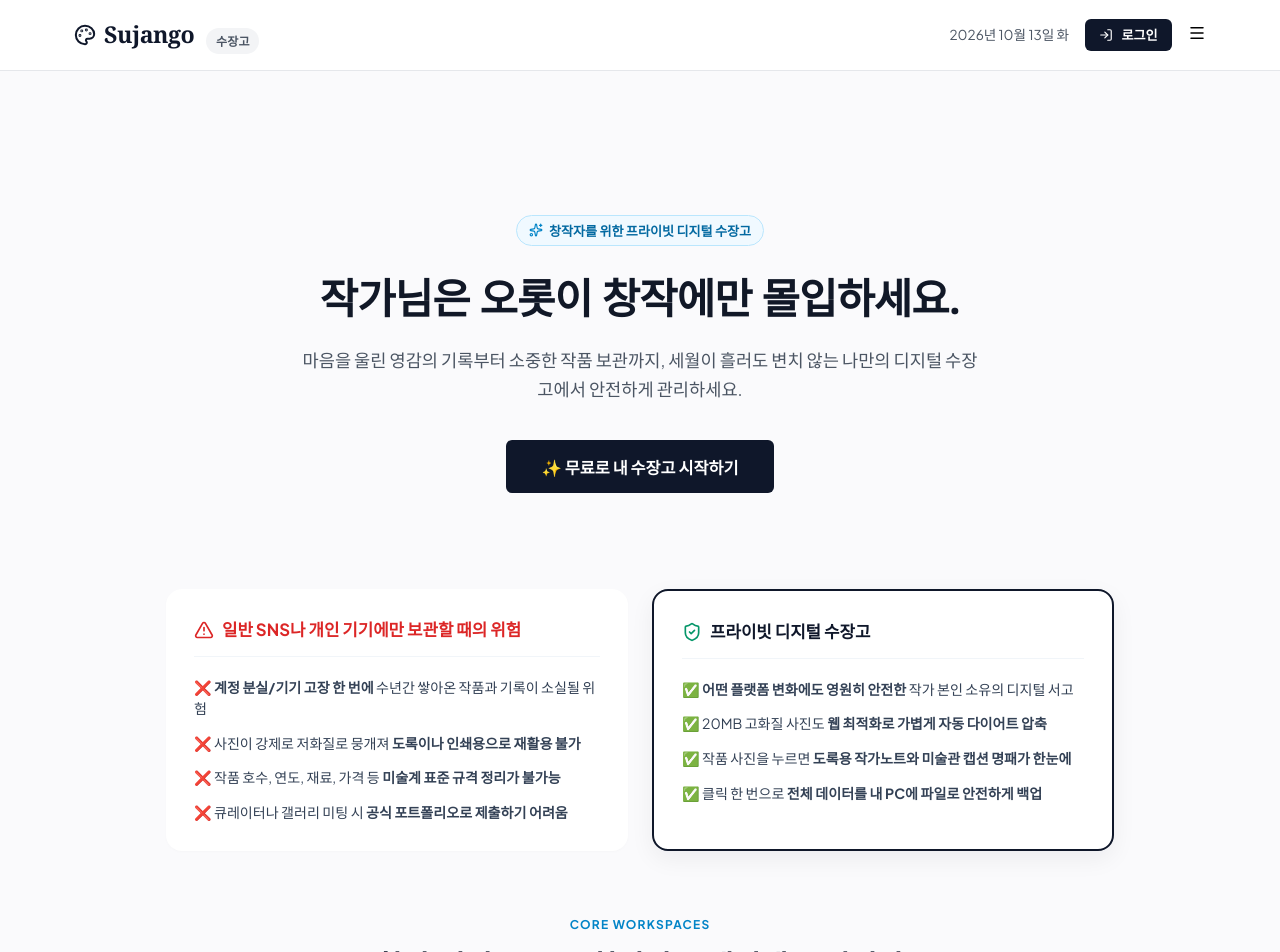
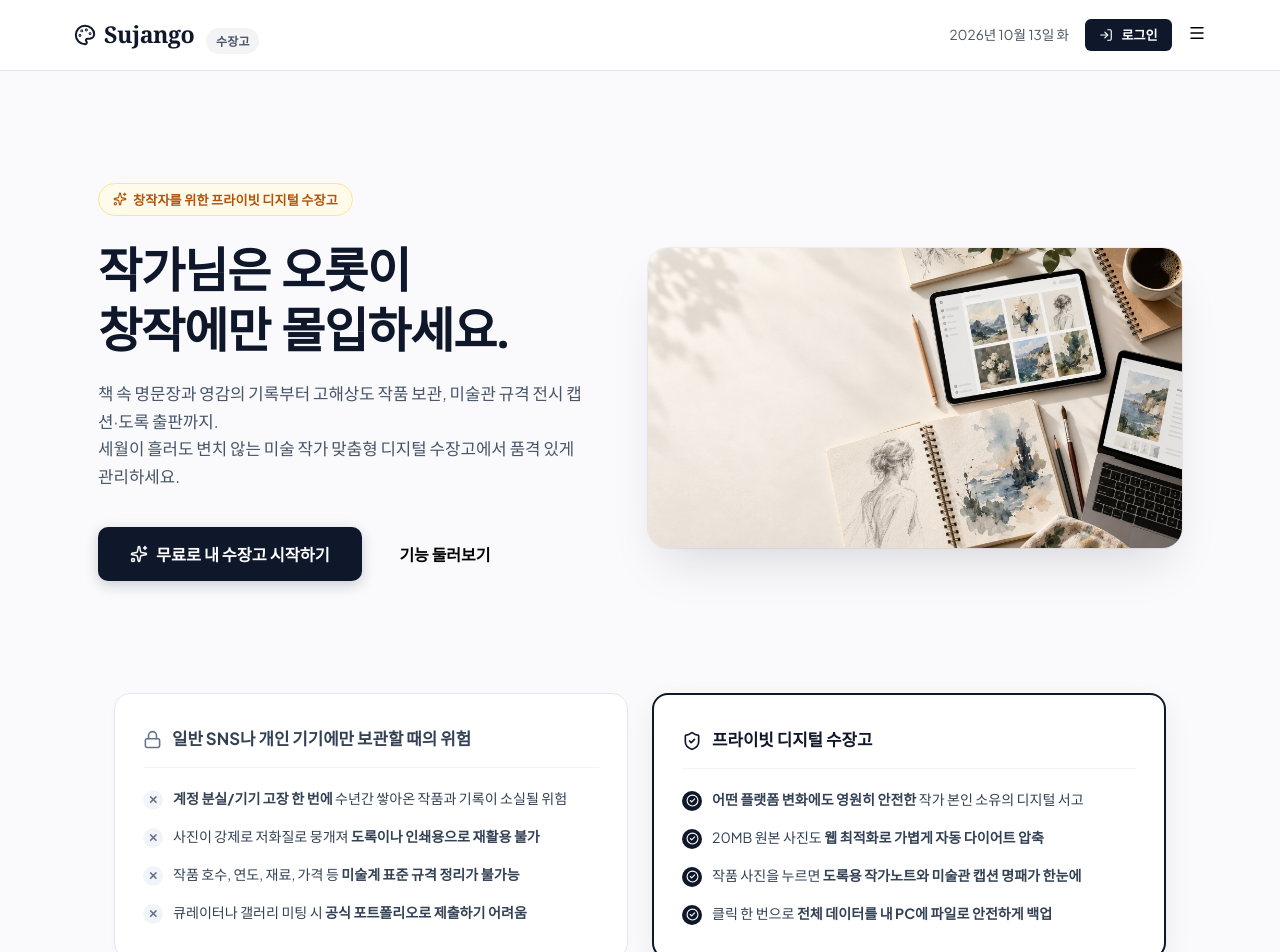
Before and after one commit to ARA3827/sujango, a React (Vite) app: page / in a window 1280 px wide. Shown: the top 952 px of the page. Built offline with nearby package versions, Linux system fonts and the light colour scheme; no server answers; a web font is replaced by a local one.

Commit message:
feat: 히어로 아틀리에 실물 목업 2분할 레이아웃 배치 및 비교 섹션 무채색/딥네이비 톤다운 적용

```diff
--- a/src/components/LandingPage.jsx
+++ b/src/components/LandingPage.jsx
@@ -31,53 +31,110 @@ export default function LandingPage({ onOpenLogin, onExploreGuest, onOpenPricing
   }, []);
   return (
     <div className="landing-wrapper">
-      {/* 1. 히어로 섹션 */}
+      {/* 1. 히어로 섹션 (따뜻한 캔버스 감성 & 우측 아틀리에 실물 목업 2분할) */}
       <section className="landing-hero">
+        <div className="landing-hero-split">
+          {/* 좌측: 타이포그래피 & 명확한 가치 제안 */}
+          <div className="landing-hero-text-col">
             <div className="landing-hero-badge">
-          <Sparkles size={14} color="#0284C7" />
+              <Sparkles size={14} color="#B45309" />
               <span>창작자를 위한 프라이빗 디지털 수장고</span>
             </div>
 
             <h1 className="landing-hero-title">
-          작가님은 오롯이 창작에만 몰입하세요.
+              작가님은 오롯이<br />창작에만 몰입하세요.
             </h1>
 
             <p className="landing-hero-sub">
-          마음을 울린 영감의 기록부터 소중한 작품 보관까지, 세월이 흘러도 변치 않는 나만의 디지털 수장고에서 안전하게 관리하세요.
+              책 속 명문장과 영감의 기록부터 고해상도 작품 보관, 미술관 규격 전시 캡션·도록 출판까지.<br />
+              세월이 흘러도 변치 않는 미술 작가 맞춤형 디지털 수장고에서 품격 있게 관리하세요.
             </p>
 
-        <div className="landing-hero-cta" style={{ justifyContent: 'center' }}>
-          <button onClick={onOpenLogin} className="btn-primary" style={{ padding: '0.9rem 2.2rem', fontSize: '1.02rem', width: 'auto' }}>
-            ✨ 무료로 내 수장고 시작하기
+            <div className="landing-hero-cta">
+              <button onClick={onOpenLogin} className="hero-primary-btn">
+                <Sparkles size={18} />
+                무료로 내 수장고 시작하기
               </button>
+              <button
+                onClick={onExploreGuest}
+                className="btn-secondary"
+                style={{ padding: '0.95rem 1.6rem', fontSize: '1rem', borderRadius: '10px', fontWeight: 600 }}
+              >
+                기능 둘러보기
+              </button>
+            </div>
+          </div>
+
+          {/* 우측: 아틀리에 작업실 아이패드·스케치북 실물 목업 */}
+          <div className="landing-hero-visual-col">
+            <div className="hero-mockup-frame">
+              <img
+                src="/hero_atelier_mockup.jpg"
+                alt="미술 작가의 아틀리에 작업실과 디지털 수장고 포트폴리오 목업"
+                className="hero-mockup-img"
+              />
+            </div>
+          </div>
         </div>
       </section>
 
-      {/* 2. 핵심 통찰: 일반 SNS 보관 vs 수장고(Sujango) 비교 배너 */}
+      {/* 2. 핵심 통찰: 일반 SNS 보관 vs 수장고(Sujango) 비교 (차분한 무채색 & 딥네이비 톤다운) */}
       <section className="landing-comparison-section">
         <div className="comparison-card">
-          <div className="comparison-header warning">
-            <AlertTriangle size={20} color="#DC2626" />
+          <div className="comparison-header muted">
+            <Lock size={19} color="#64748B" />
             <h3>일반 SNS나 개인 기기에만 보관할 때의 위험</h3>
           </div>
           <ul className="comparison-list">
-            <li>❌ <strong>계정 분실/기기 고장 한 번에</strong> 수년간 쌓아온 작품과 기록이 소실될 위험</li>
-            <li>❌ 사진이 강제로 저화질로 뭉개져 <strong>도록이나 인쇄용으로 재활용 불가</strong></li>
-            <li>❌ 작품 호수, 연도, 재료, 가격 등 <strong>미술계 표준 규격 정리가 불가능</strong></li>
-            <li>❌ 큐레이터나 갤러리 미팅 시 <strong>공식 포트폴리오로 제출하기 어려움</strong></li>
+            <li>
+              <span className="comparison-bullet-muted">✕</span>
+              <span><strong>계정 분실/기기 고장 한 번에</strong> 수년간 쌓아온 작품과 기록이 소실될 위험</span>
+            </li>
+            <li>
+              <span className="comparison-bullet-muted">✕</span>
+              <span>사진이 강제로 저화질로 뭉개져 <strong>도록이나 인쇄용으로 재활용 불가</strong></span>
+            </li>
+            <li>
+              <span className="comparison-bullet-muted">✕</span>
+              <span>작품 호수, 연도, 재료, 가격 등 <strong>미술계 표준 규격 정리가 불가능</strong></span>
+            </li>
+            <li>
+              <span className="comparison-bullet-muted">✕</span>
+              <span>큐레이터나 갤러리 미팅 시 <strong>공식 포트폴리오로 제출하기 어려움</strong></span>
+            </li>
           </ul>
         </div>
 
         <div className="comparison-card highlight">
           <div className="comparison-header safe">
-            <ShieldCheck size={20} color="#059669" />
-            <h3>프라이빗 디지털 수장고</h3>
+            <ShieldCheck size={20} color="#0F172A" />
+            <h3 style={{ color: '#0F172A' }}>프라이빗 디지털 수장고</h3>
           </div>
           <ul className="comparison-list">
-            <li>✅ <strong>어떤 플랫폼 변화에도 영원히 안전한</strong> 작가 본인 소유의 디지털 서고</li>
-            <li>✅ 20MB 고화질 사진도 <strong>웹 최적화로 가볍게 자동 다이어트 압축</strong></li>
-            <li>✅ 작품 사진을 누르면 <strong>도록용 작가노트와 미술관 캡션 명패가 한눈에</strong></li>
-            <li>✅ 클릭 한 번으로 <strong>전체 데이터를 내 PC에 파일로 안전하게 백업</strong></li>
+            <li>
+              <span className="comparison-bullet-navy">
+                <CheckCircle2 size={13} color="#FFFFFF" />
+              </span>
+              <span><strong>어떤 플랫폼 변화에도 영원히 안전한</strong> 작가 본인 소유의 디지털 서고</span>
+            </li>
+            <li>
+              <span className="comparison-bullet-navy">
+                <CheckCircle2 size={13} color="#FFFFFF" />
+              </span>
+              <span>20MB 원본 사진도 <strong>웹 최적화로 가볍게 자동 다이어트 압축</strong></span>
+            </li>
+            <li>
+              <span className="comparison-bullet-navy">
+                <CheckCircle2 size={13} color="#FFFFFF" />
+              </span>
+              <span>작품 사진을 누르면 <strong>도록용 작가노트와 미술관 캡션 명패가 한눈에</strong></span>
+            </li>
+            <li>
+              <span className="comparison-bullet-navy">
+                <CheckCircle2 size={13} color="#FFFFFF" />
+              </span>
+              <span>클릭 한 번으로 <strong>전체 데이터를 내 PC에 파일로 안전하게 백업</strong></span>
+            </li>
           </ul>
         </div>
       </section>
--- a/src/index.css
+++ b/src/index.css
@@ -1875,103 +1875,141 @@ input, select, textarea {
   padding-bottom: 4rem;
 }
 
+/* 1. 히어로 섹션 (따뜻한 캔버스 미색 & 2분할 목업 스플릿) */
 .landing-hero {
-  text-align: center;
-  padding: 6.5rem 1rem 3.5rem;
-  max-width: 860px;
+  padding: 4.5rem 1.5rem 3.5rem;
+  max-width: 1200px;
   margin: 0 auto;
+}
+
+.landing-hero-split {
+  display: grid;
+  grid-template-columns: 1fr 1.08fr;
+  align-items: center;
+  gap: 3.5rem;
+}
+
+.landing-hero-text-col {
+  text-align: left;
 }
 
 .landing-hero-badge {
   display: inline-flex;
   align-items: center;
   gap: 6px;
-  background: #F0F9FF;
-  border: 1px solid #BAE6FD;
-  color: #0369A1;
-  padding: 4px 12px;
+  background: #FFFBEB;
+  border: 1px solid #FDE68A;
+  color: #B45309;
+  padding: 5px 14px;
   border-radius: 999px;
   font-size: 0.82rem;
-  font-weight: 600;
+  font-weight: 700;
   margin-bottom: 1.5rem;
+  letter-spacing: 0.01em;
 }
 
 .landing-hero-title {
   font-family: var(--font-serif);
-  font-size: 2.6rem;
-  font-weight: 700;
-  line-height: 1.35;
-  color: var(--text-primary);
+  font-size: 3rem;
+  font-weight: 800;
+  line-height: 1.25;
+  color: #0F172A;
   margin-bottom: 1.25rem;
-  letter-spacing: -0.02em;
+  letter-spacing: -0.025em;
 }
 
 .landing-hero-sub {
-  font-size: 1.1rem;
-  color: var(--text-secondary);
+  font-size: 1.05rem;
+  color: #475569;
   line-height: 1.65;
   margin-bottom: 2.25rem;
-  max-width: 680px;
-  margin-left: auto;
-  margin-right: auto;
 }
 
 .landing-hero-cta {
   display: flex;
-  justify-content: center;
+  align-items: center;
   gap: 12px;
   flex-wrap: wrap;
-  margin-bottom: 2.5rem;
-}
-
-.landing-trust-strip {
-  display: flex;
-  justify-content: center;
-  gap: 1.75rem;
-  flex-wrap: wrap;
-  padding-top: 1.5rem;
-  border-top: 1px solid #F1F5F9;
-}
-
-.trust-item {
-  display: flex;
-  align-items: center;
-  gap: 6px;
-  font-size: 0.85rem;
-  color: #475569;
-  font-weight: 500;
-}
-
-/* 4. 인스타그램 vs 아트플로우 비교 섹션 */
+  margin-bottom: 2rem;
+}
+
+.hero-primary-btn {
+  background: #0F172A;
+  color: #FFFFFF;
+  padding: 0.95rem 2rem;
+  border-radius: 10px;
+  font-size: 1.02rem;
+  font-weight: 700;
+  border: none;
+  cursor: pointer;
+  display: inline-flex;
+  align-items: center;
+  gap: 8px;
+  box-shadow: 0 4px 14px rgba(15, 23, 42, 0.2);
+  transition: all 0.2s ease;
+}
+
+.hero-primary-btn:hover {
+  background: #1E293B;
+  transform: translateY(-2px);
+  box-shadow: 0 6px 20px rgba(15, 23, 42, 0.28);
+}
+
+.landing-hero-visual-col {
+  position: relative;
+}
+
+.hero-mockup-frame {
+  position: relative;
+  border-radius: 20px;
+  overflow: hidden;
+  box-shadow: 0 25px 50px -15px rgba(15, 23, 42, 0.15), 0 0 0 1px rgba(0, 0, 0, 0.05);
+  transition: transform 0.3s ease, box-shadow 0.3s ease;
+  background: #FAF8F5;
+}
+
+.hero-mockup-frame:hover {
+  transform: translateY(-4px);
+  box-shadow: 0 30px 60px -15px rgba(15, 23, 42, 0.2), 0 0 0 1px rgba(0, 0, 0, 0.08);
+}
+
+.hero-mockup-img {
+  width: 100%;
+  height: auto;
+  display: block;
+  object-fit: cover;
+}
+
+/* 2. 문제 vs 수장고 비교 섹션 (차분한 무채색 & 딥네이비 톤다운) */
 .landing-comparison-section {
-  max-width: 980px;
-  margin: 0 auto 4rem;
+  max-width: 1100px;
+  margin: 1.5rem auto 4.5rem;
   display: grid;
   grid-template-columns: 1fr 1fr;
   gap: 1.5rem;
-  padding: 0 1rem;
+  padding: 0 1.5rem;
 }
 
 .comparison-card {
   background: #FFFFFF;
-  border: 1px solid var(--border-color);
+  border: 1px solid #E2E8F0;
   border-radius: var(--radius-lg);
-  padding: 1.75rem;
-  box-shadow: 0 1px 3px rgba(0, 0, 0, 0.02);
+  padding: 2rem 1.75rem;
+  box-shadow: 0 2px 8px rgba(0, 0, 0, 0.02);
 }
 
 .comparison-card.highlight {
   border: 2px solid #0F172A;
-  box-shadow: 0 8px 24px rgba(15, 23, 42, 0.06);
+  box-shadow: 0 10px 28px rgba(15, 23, 42, 0.07);
   position: relative;
 }
 
 .comparison-header {
   display: flex;
   align-items: center;
-  gap: 8px;
+  gap: 10px;
   margin-bottom: 1.25rem;
-  padding-bottom: 0.75rem;
+  padding-bottom: 0.85rem;
   border-bottom: 1px solid #F1F5F9;
 }
 
@@ -1979,14 +2017,11 @@ input, select, textarea {
   font-size: 1.05rem;
   font-weight: 700;
   margin: 0;
-}
-
-.comparison-header.warning h3 {
-  color: #DC2626;
-}
-
-.comparison-header.safe h3 {
   color: #0F172A;
+}
+
+.comparison-header.muted h3 {
+  color: #334155;
 }
 
 .comparison-list {
@@ -1995,13 +2030,44 @@ input, select, textarea {
   margin: 0;
   display: flex;
   flex-direction: column;
-  gap: 0.85rem;
+  gap: 1rem;
 }
 
 .comparison-list li {
   font-size: 0.88rem;
-  line-height: 1.5;
+  line-height: 1.55;
   color: #334155;
+  display: flex;
+  align-items: flex-start;
+  gap: 10px;
+}
+
+.comparison-bullet-muted {
+  width: 20px;
+  height: 20px;
+  border-radius: 999px;
+  background: #F1F5F9;
+  color: #64748B;
+  display: flex;
+  align-items: center;
+  justify-content: center;
+  flex-shrink: 0;
+  font-size: 0.72rem;
+  font-weight: 700;
+  margin-top: 2px;
+}
+
+.comparison-bullet-navy {
+  width: 20px;
+  height: 20px;
+  border-radius: 999px;
+  background: #0F172A;
+  color: #FFFFFF;
+  display: flex;
+  align-items: center;
+  justify-content: center;
+  flex-shrink: 0;
+  margin-top: 2px;
 }
 
 /* 5. 5대 기능 쇼케이스 */
@@ -2124,9 +2190,22 @@ input, select, textarea {
   margin-bottom: 2rem;
 }
 
+@media (max-width: 900px) {
+  .landing-hero-split {
+    grid-template-columns: 1fr;
+    gap: 2.5rem;
+  }
+  .landing-hero-text-col {
+    text-align: center;
+  }
+  .landing-hero-cta {
+    justify-content: center;
+  }
+}
+
 @media (max-width: 768px) {
   .landing-hero-title {
-    font-size: 1.9rem;
+    font-size: 2.1rem;
   }
   .landing-comparison-section {
     grid-template-columns: 1fr;
```
Also changed, not shown: public/hero_atelier_mockup.jpg (added). Lines whose indentation alone changed are shown as unchanged.
